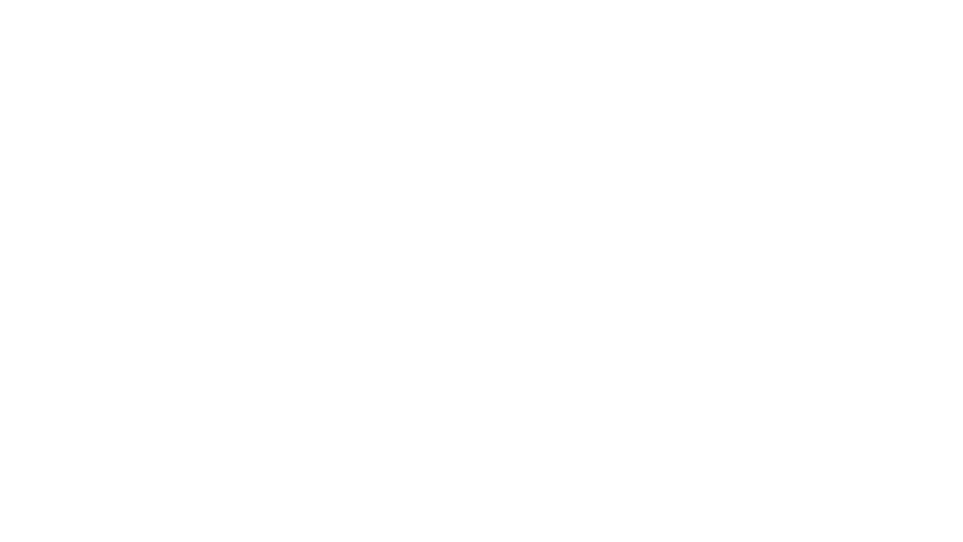
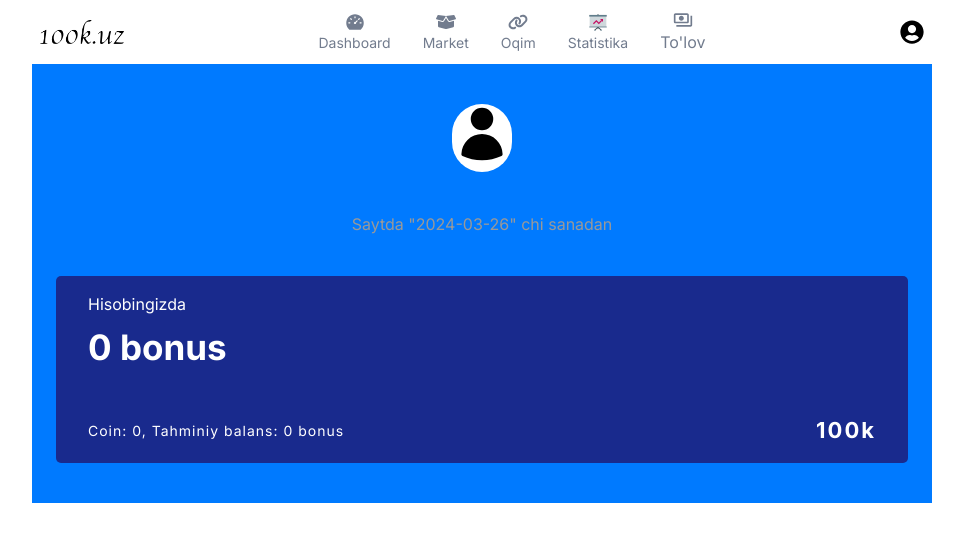
Before and after one commit to dsabirbaev/100k.uz, a Next.js app: page /admin in a window 1280 px wide. Before the commit this address had no page. Shown: the top 542 px of the page, without its empty margins (158-1121 px from the left). Built offline with nearby package versions, Linux system fonts and the light colour scheme.

Commit message:
fixed admin road

```diff
--- /dev/null
+++ b/src/app/admin/(home)/layout.tsx
@@ -0,0 +1,85 @@
+
+
+import type { Metadata } from "next";
+
+
+import Link from "next/link";
+import Image from "next/image";
+import logo from "@/assets/icons/100k.png";
+
+
+//// react icons
+import { FaUserCircle } from "react-icons/fa";
+import { AiFillDashboard } from "react-icons/ai";
+import { FaBoxOpen } from "react-icons/fa";
+import { FaLink } from "react-icons/fa6";
+import { FcStatistics } from "react-icons/fc";
+import { MdOutlinePayments } from "react-icons/md";
+
+export const metadata: Metadata = {
+  title: "Admin Cabinet",
+  description: "Admin Cabinet",
+};
+
+
+
+export default function HomeLayout({
+    children,
+  }: {
+    children: React.ReactNode
+  })
+
+  {
+    return (
+      <>
+
+        <header>
+            <div className="container">
+                <div className="flex items-center justify-between bg-white h-[64px] px-2">
+                    <Link href="/" title="home">
+                        <Image src={logo} alt="logo" height={24}/>
+                    </Link>
+                    <ul className="flex items-center gap-x-8">
+                        <li>
+                          <Link href="/admin" title="dashboard" className="flex flex-col items-center text-[#727c8e] text-[14px] hover:text-red-600 transition">
+                              <AiFillDashboard className="text-xl"/>
+                              Dashboard
+                          </Link>
+                        </li>
+                        <li>
+                          <Link href="/admin/market" title="dashboard" className="flex flex-col items-center text-[#727c8e] text-[14px] hover:text-red-600 transition">
+                              <FaBoxOpen className="text-xl"/>
+                              Market
+                          </Link>
+                        </li>
+                        <li>
+                          <Link href="/admin/stream" title="dashboard" className="flex flex-col items-center text-[#727c8e] text-[14px] hover:text-red-600 transition">
+                             <FaLink className="text-xl"/>
+                             Oqim
+                          </Link>
+                        </li>
+                        <li>
+                          <Link href="/admin/statistic" title="dashboard" className="flex flex-col items-center text-[#727c8e] text-[14px] hover:text-red-600 transition">
+                              <FcStatistics className="text-xl"/>
+                              Statistika
+                          </Link>
+                        </li>
+                        <li>
+                          <Link href="/admin/payment" title="dashboard" className="flex flex-col items-center text-[#727c8e] hover:text-red-600 transition">
+                              <MdOutlinePayments className="text-xl"/>
+                              To'lov
+                          </Link>
+                        </li>
+                    </ul>
+
+                    <FaUserCircle className="text-2xl"/>
+                </div>
+            </div>
+        </header>
+        <div className="min-h-screen">
+            {children}
+        </div>
+
+      </>
+    )
+  }
--- /dev/null
+++ b/src/app/admin/(home)/market/page.tsx
@@ -0,0 +1,22 @@
+
+
+
+
+const page = () => {
+  return (
+    <section className="py-10">
+      <div className="container">
+        <div className="flex flex-col px-5">
+          <div className="bg-[#007aff] rounded-[10px] mb-4">
+            <p className="text-[22px] text-white font-medium py-[7px] px-[15px]">
+              Maxsulot reklamasini olish uchun @yuzkabot telegram botga ulaning.
+            </p>
+          </div>
+          <h2 className="text-[28px] text-center">Hozirda sotuvda bor mahsulotlar</h2>
+        </div>
+      </div>
+    </section>
+  )
+}
+
+export default page
--- /dev/null
+++ b/src/app/admin/(home)/page.tsx
@@ -0,0 +1,38 @@
+
+import { HiUser } from "react-icons/hi2";
+
+
+const page = () => {
+  return (
+    <>
+      <section>
+        <div className="container">
+          <div className="bg-[#007aff] px-6 py-10 pt-0">
+            <div className="flex items-center justify-center flex-col py-10">
+
+              <span className="bg-white rounded-full pb-2 mb-10">
+                <HiUser className="text-6xl object-contain"/>
+              </span>
+
+              <p className="text-[#999] text-[16px]">Saytda "2024-03-26" chi sanadan</p>
+            </div>
+
+            <div className="bg-[#192a8d] w-full rounded-[5px] text-white px-8 py-4">
+              <div className="mb-10">
+                <h5 className="mb-[5px]">Hisobingizda</h5>
+                <h2 className="text-[35px] font-bold">0 bonus</h2>
+              </div>
+              <div className="flex items-center justify-between">
+                <p className="text-[14px] tracking-[1px]">Coin: 0, Tahminiy balans: 0 bonus</p>
+                <span className="font-bold tracking-[2px] text-[22px]">100k</span>
+              </div>
+            </div>
+          </div>
+        </div>
+      </section>
+    </>
+
+  )
+}
+
+export default page
--- /dev/null
+++ b/src/app/admin/(home)/payment/page.tsx
@@ -0,0 +1,11 @@
+
+
+import React from 'react'
+
+const page = () => {
+  return (
+    <div>payment</div>
+  )
+}
+
+export default page
--- /dev/null
+++ b/src/app/admin/(home)/statistic/page.tsx
@@ -0,0 +1,10 @@
+import React from 'react'
+
+const page = () => {
+  return (
+    <div>statistics
+    </div>
+  )
+}
+
+export default page
--- /dev/null
+++ b/src/app/admin/(home)/stream/page.tsx
@@ -0,0 +1,15 @@
+import React from 'react'
+
+const page = () => {
+  return (
+    <section className='py-10'>
+      <div className='container'>
+        <div className='flex items-center justify-center'>
+
+        </div>
+      </div>
+    </section>
+  )
+}
+
+export default page
--- a/src/app/admin/layout.tsx
+++ b/src/app/admin/layout.tsx
@@ -1,4 +1,3 @@
-
 
 
 import type { Metadata } from "next";
@@ -7,8 +6,8 @@ import type { Metadata } from "next";
 
 
 export const metadata: Metadata = {
-  title: "Admin Dashboard",
-  description: "Admin Dashboard",
+  title: "Admin Sign In",
+  description: "Admin Sign In",
 };
 
 
@@ -17,14 +16,14 @@ export default function HomeLayout({
     children,
   }: {
     children: React.ReactNode
-  }) {
+  })
+
+  {
     return (
       <>
-
         <div className="min-h-screen">
             {children}
         </div>
-
       </>
     )
   }
--- a/src/app/admin/page.tsx
+++ /dev/null
@@ -1,32 +0,0 @@
-"use client";
-
-import { useState, useEffect } from "react";
-import { redirect } from 'next/navigation'
-
-
-const page = () => {
-  const[reg, setReg] = useState<boolean>(false);
-
-
-  useEffect(() => {
-
-    if (!reg) {
-      redirect('/admin/signin')
-    }
-  }, [reg]);
-
-
-  return (
-    <>
-        {
-            reg ? (
-                <p>admin dashboard</p>
-            ): (
-                <p>redirect ....</p>
-            )
-        }
-    </>
-  )
-}
-
-export default page
--- a/src/app/admin/signin/page.tsx
+++ b/src/app/admin/signin/page.tsx
@@ -29,7 +29,7 @@ const page = () => {
                 </h1>
 
                 <div className="flex flex-col gap-y-3 mb-20 w-[414px]">
-                    <div className="rounded-lg overflow-hidden bg-[#ECEEF799] relative h-[64px]">
+                    <div className="rounded-[20px] overflow-hidden bg-[#ECEEF799] relative h-[64px]">
                         <label for="phone" className="text-[12px] absolute top-[10px] left-4 text-[#2b2b2b]">
                             Telefon raqamangiz
                         </label>
--- a/src/components/Header.tsx
+++ b/src/components/Header.tsx
@@ -74,7 +74,7 @@ const Header = () => {
                   </span>
                 </div>
 
-                <Link href="./admin/signin" className="flex items-center gap-x-3 cursor-pointer group">
+                <Link href="./admin" className="flex items-center gap-x-3 cursor-pointer group">
                   <FaUser className="group-hover:text-[#eb0000] transition"/>
                   <span className="text-[16px] text-[#242424] group-hover:text-[#eb0000] transition">Mening kabinetim</span>
                 </Link>
```
